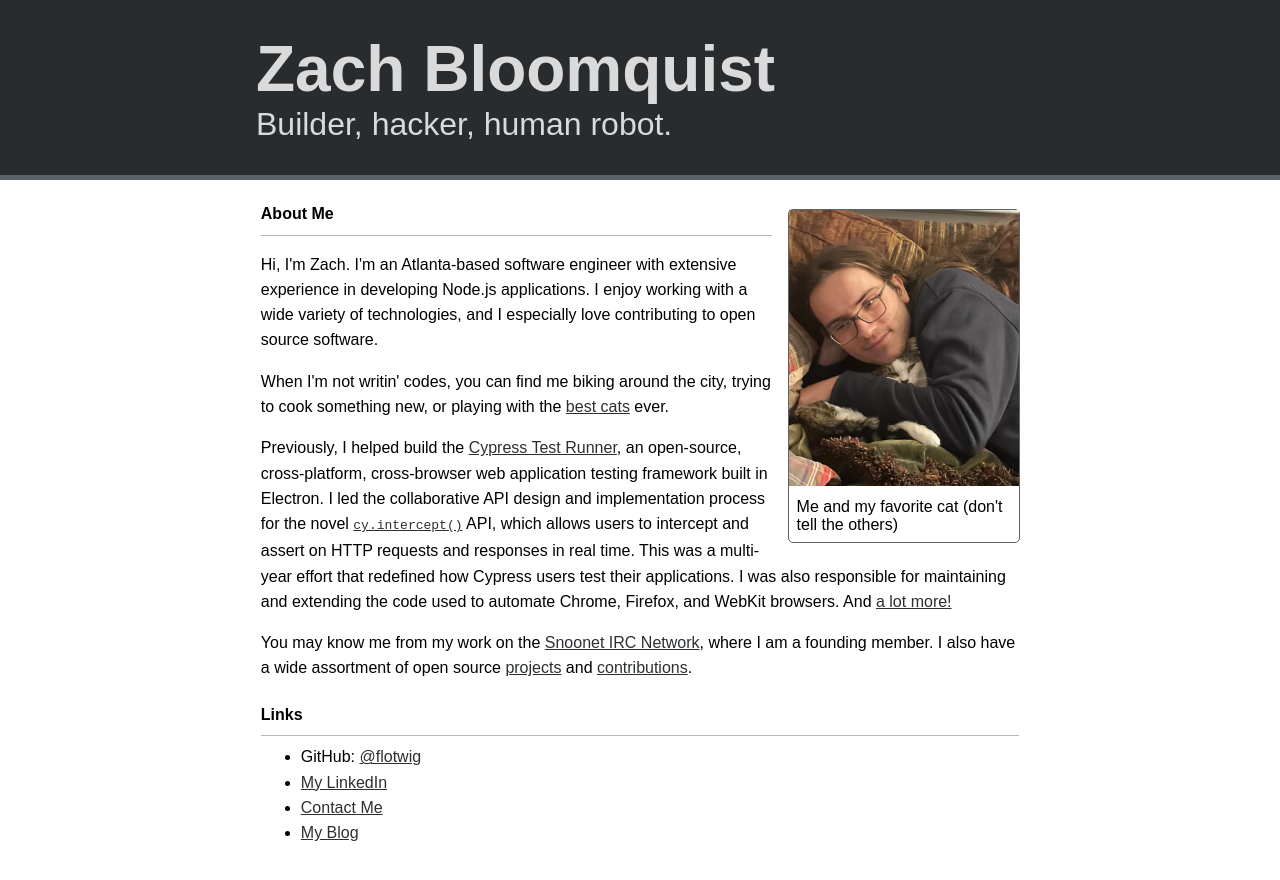
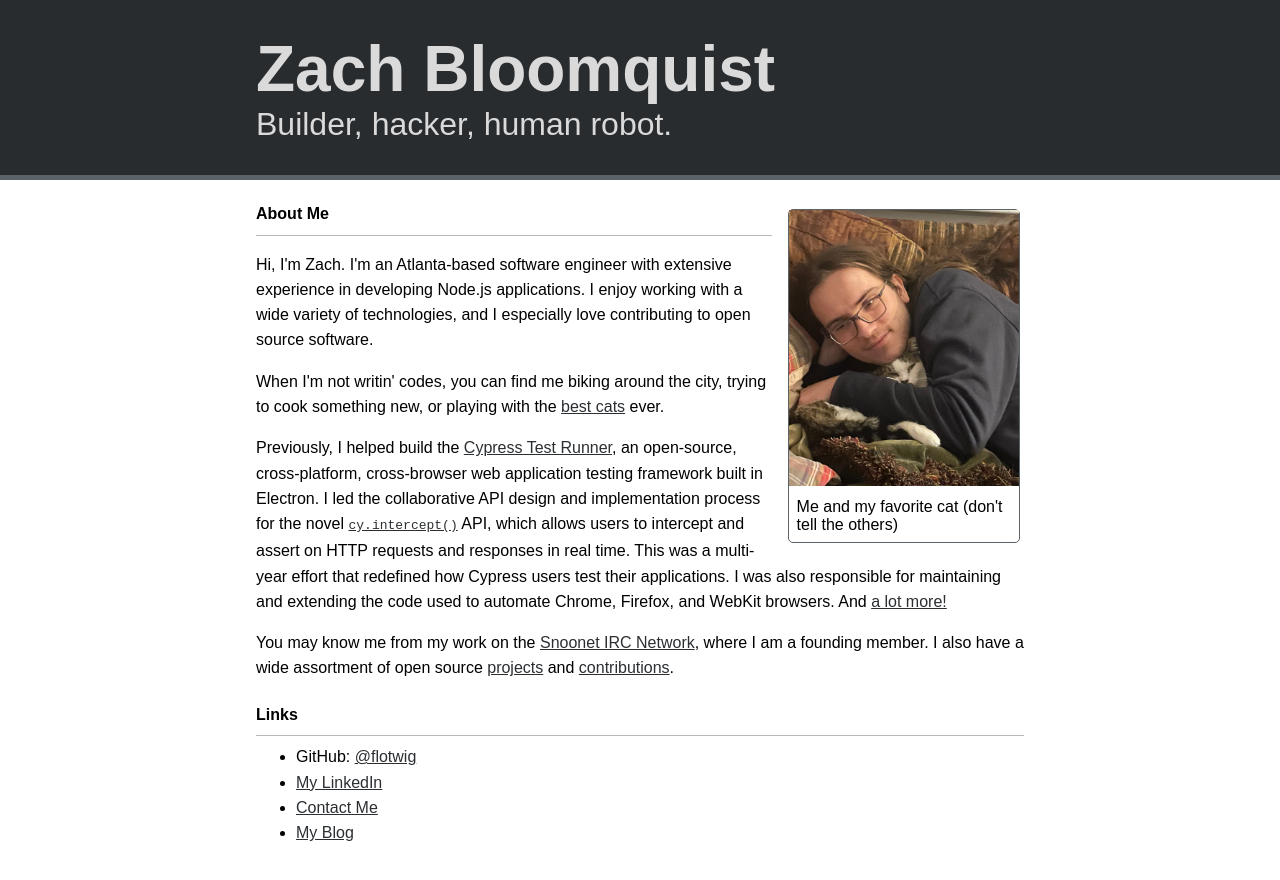
Before and after one commit to flotwig/site, a Jekyll site: the page built from index.html, in a window 1280 px wide. Shown: the top 880 px of the page. Built offline with Jekyll 4.4.1, drawn with Linux system fonts in a browser that asks for light colours.

Commit message:
style: tweak desktop padding

```diff
--- a/assets/style.scss
+++ b/assets/style.scss
@@ -200,6 +200,9 @@ header.post nav a, header.post nav a:visited {
         margin: 0;
         padding: 0;
     }
+    .frontpage {
+        padding: 0;
+    }
     .widget {
         margin-top: .5em;
         margin-left: .25em;
```
